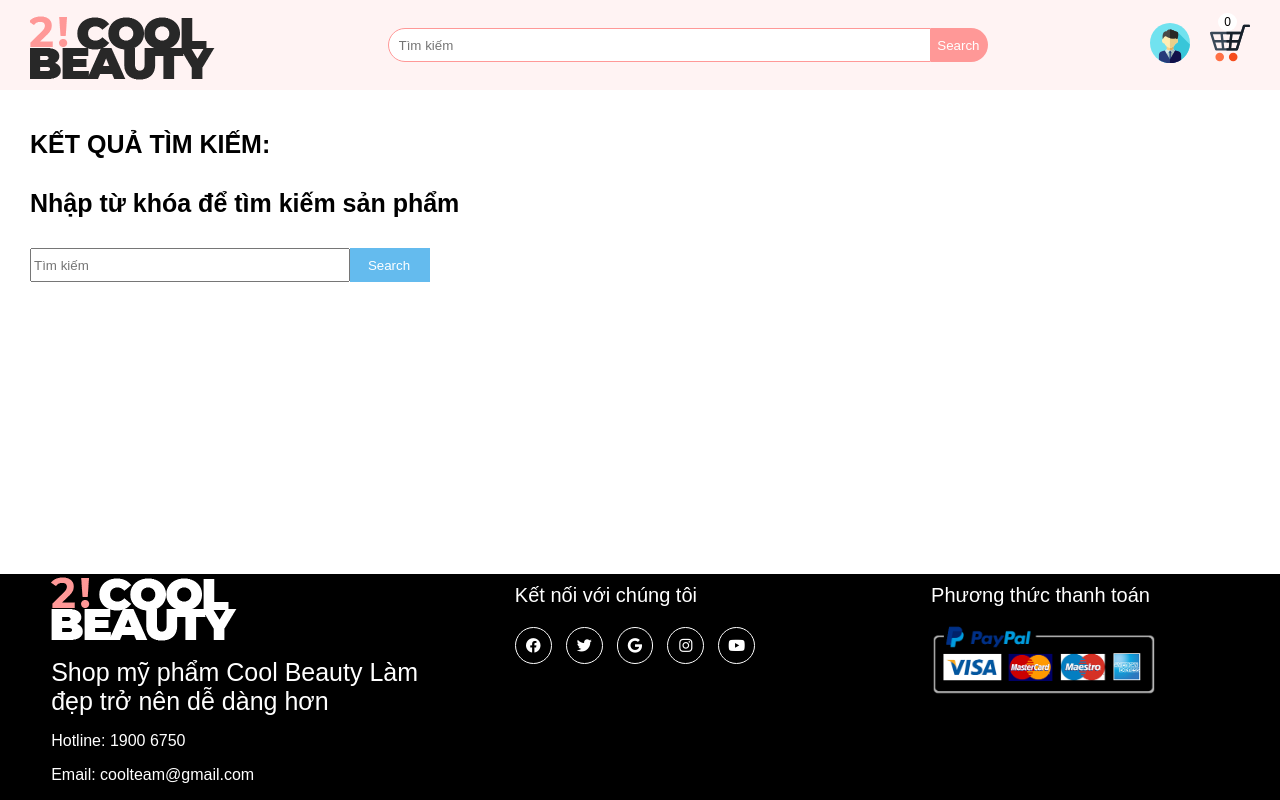
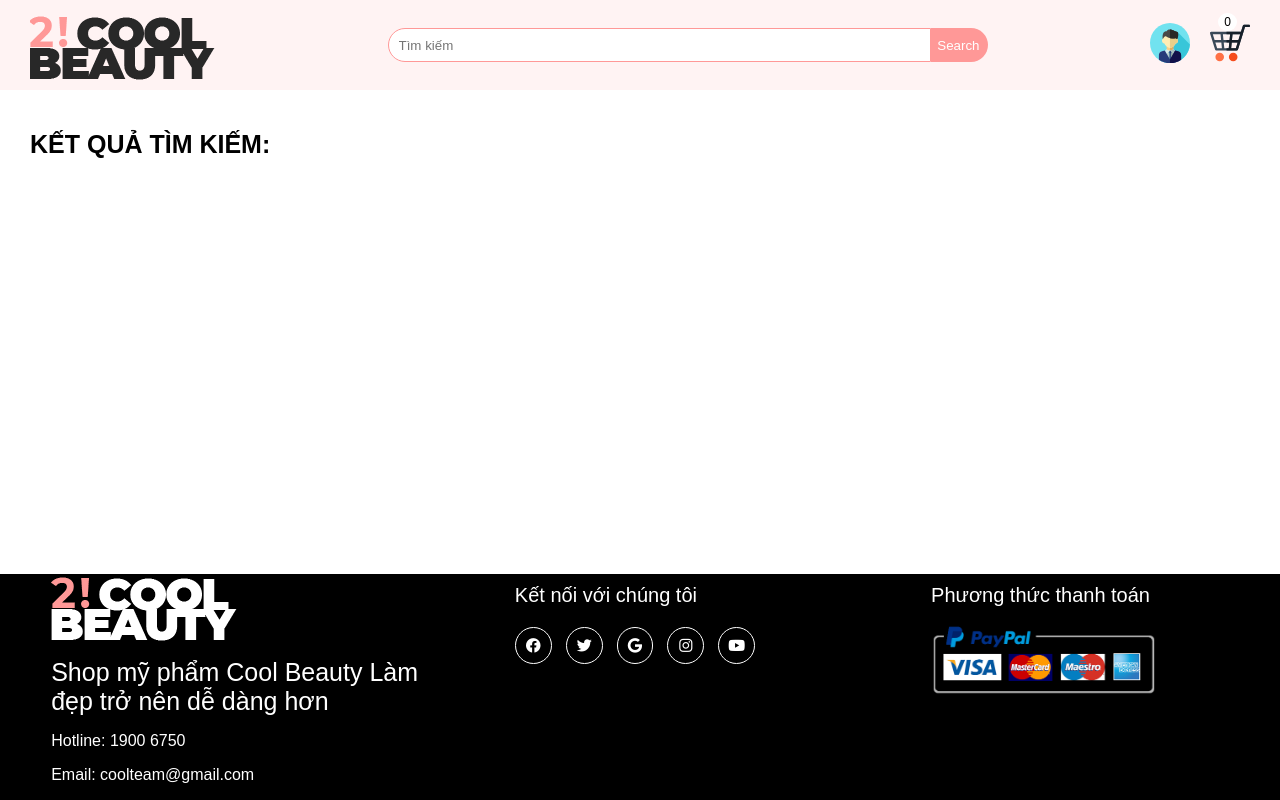
Before and after one commit to fingxay/website, a plain HTML site: page html/search.html in a window 1280 px wide. Drawn offline with Linux system fonts and the light colour scheme.

```diff
--- a/html/search.html
+++ b/html/search.html
@@ -15,15 +15,7 @@
   <body>
 
     <div class="cosmetics_header">
-
-
     </div>
-
-    <div class="seacon_search_bar_container">
-      <input class="seacon_search_bar js_seacon_search_bar" placeholder="Tìm kiếm" type="text">
-      <a href="search.html"><button class="seacon_search_button js_seacon_search_button">Search</button></a>
-    </div>
-
 
     <div class="main_name_searching">
       KẾT QUẢ TÌM KIẾM:
```
